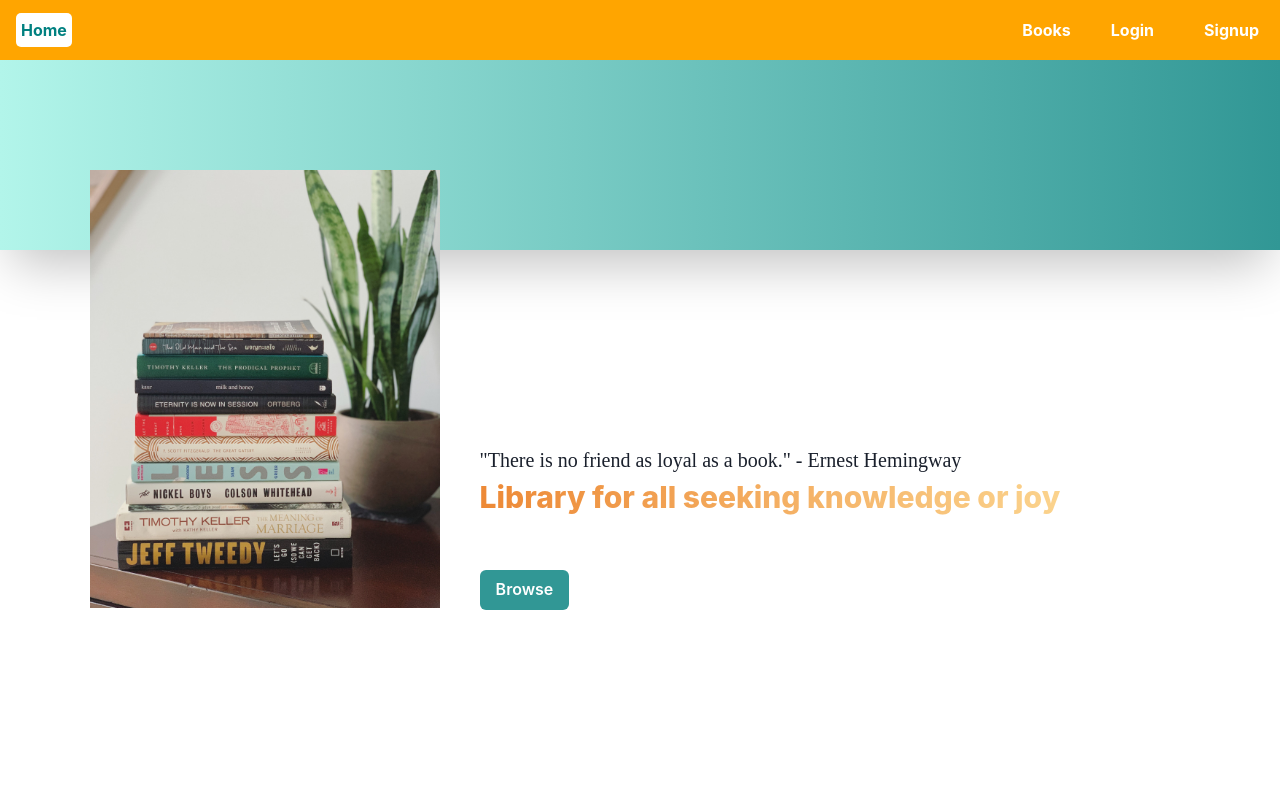
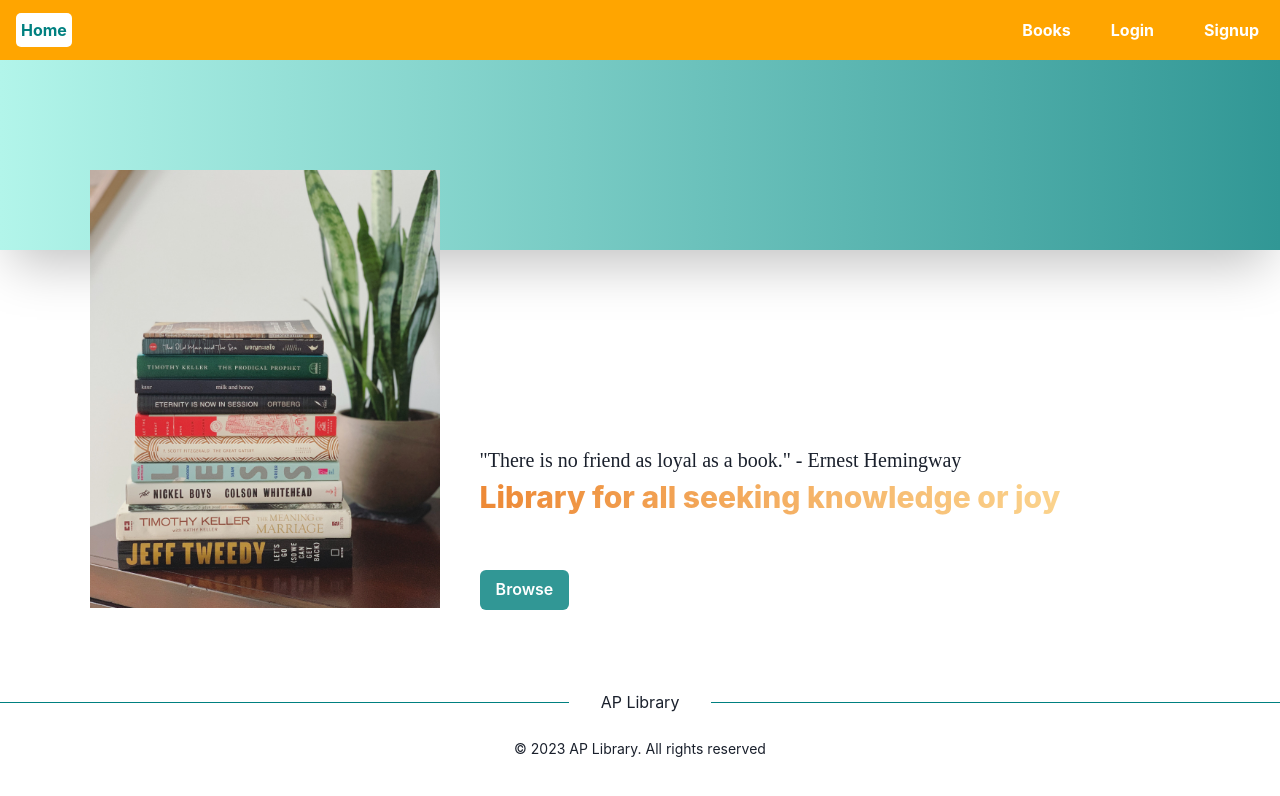
Before and after one commit to anup-an/library-api, a React (Create React App) app in the folder client/: page / in a window 1280 px wide. Shown: the top 796 px of the page. Built offline with nearby package versions, Linux system fonts and the light colour scheme; no server answers.

Commit message:
Add footer to pages

```diff
--- a/client/src/views/RootLayout/index.tsx
+++ b/client/src/views/RootLayout/index.tsx
@@ -1,5 +1,6 @@
 import { Box } from "@chakra-ui/react";
 import { Outlet } from "react-router-dom";
+import Footer from "src/components/Footer";
 import NavigationBar from "src/components/NavigationBar";
 
 const RootLayout = () => {
@@ -9,6 +10,7 @@ const RootLayout = () => {
         <NavigationBar />
       </Box>
       <Outlet />
+      <Footer />
     </>
   );
 };
```
